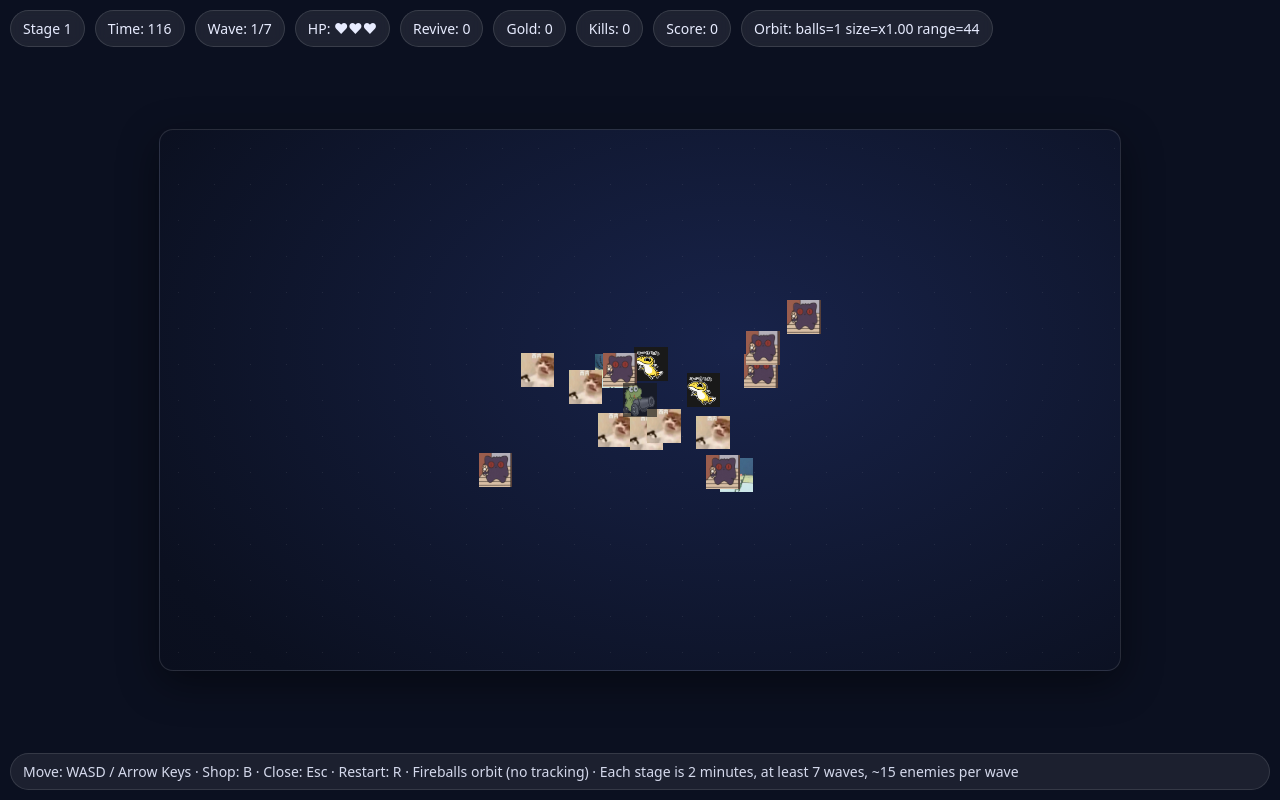
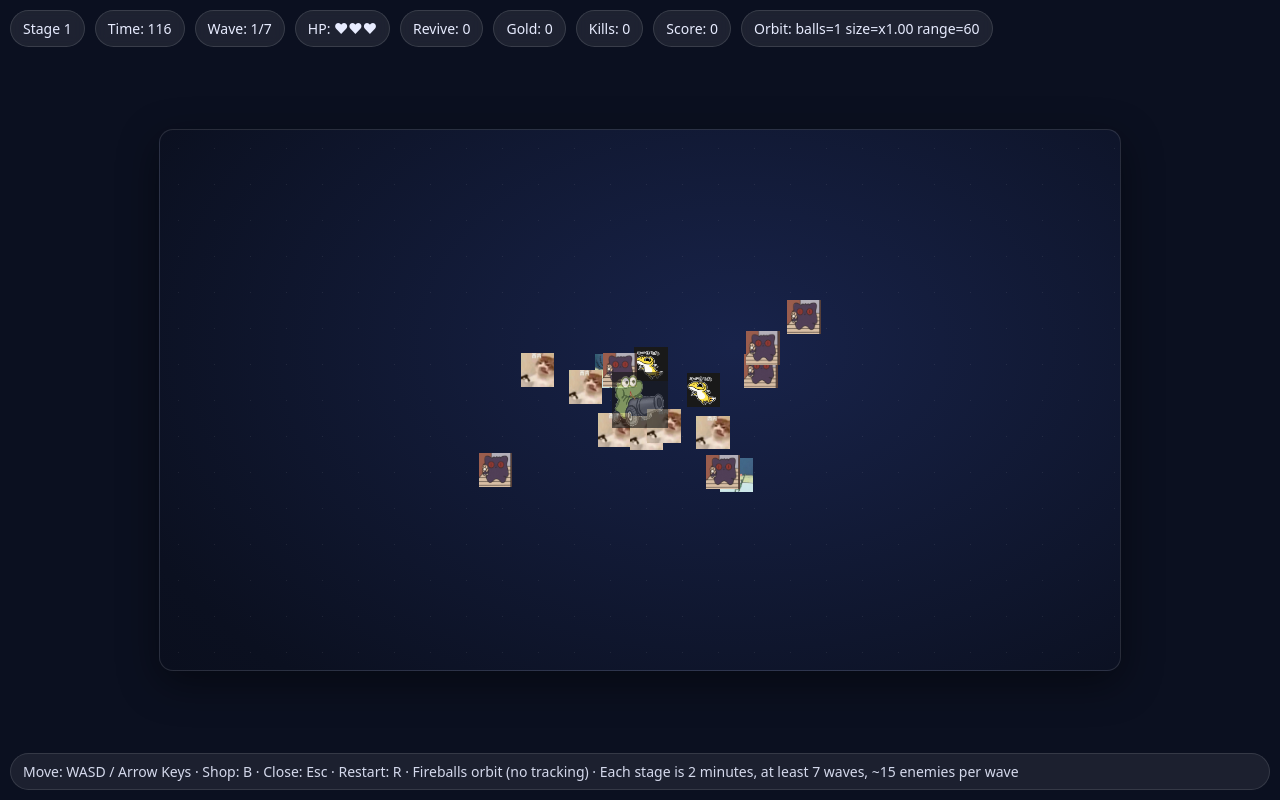
Before and after one commit to rhao22-netizen/Example-test-1, a plain HTML site: page index8.html in a window 1280 px wide. Drawn offline with Linux system fonts and the light colour scheme.

Commit message:
Update orbitGap and player sprite size

```diff
--- a/index8.html
+++ b/index8.html
@@ -270,7 +270,7 @@
       base: {
         moveSpeed: 260,
         orbitSpeed: 2.05,
-        orbitGap: 44,
+        orbitGap: 60,
         orbitBaseR: 8,
         hpMax: 3,
         balls: 1,
@@ -772,7 +772,7 @@
     // player sprite
     const p = state.player;
     const img = skinImages.get(p.spriteId);
-    const size = 34;
+    const size = 56;
 
     ctx.save();
     if (state.invuln > 0) ctx.globalAlpha = 0.65;
```
